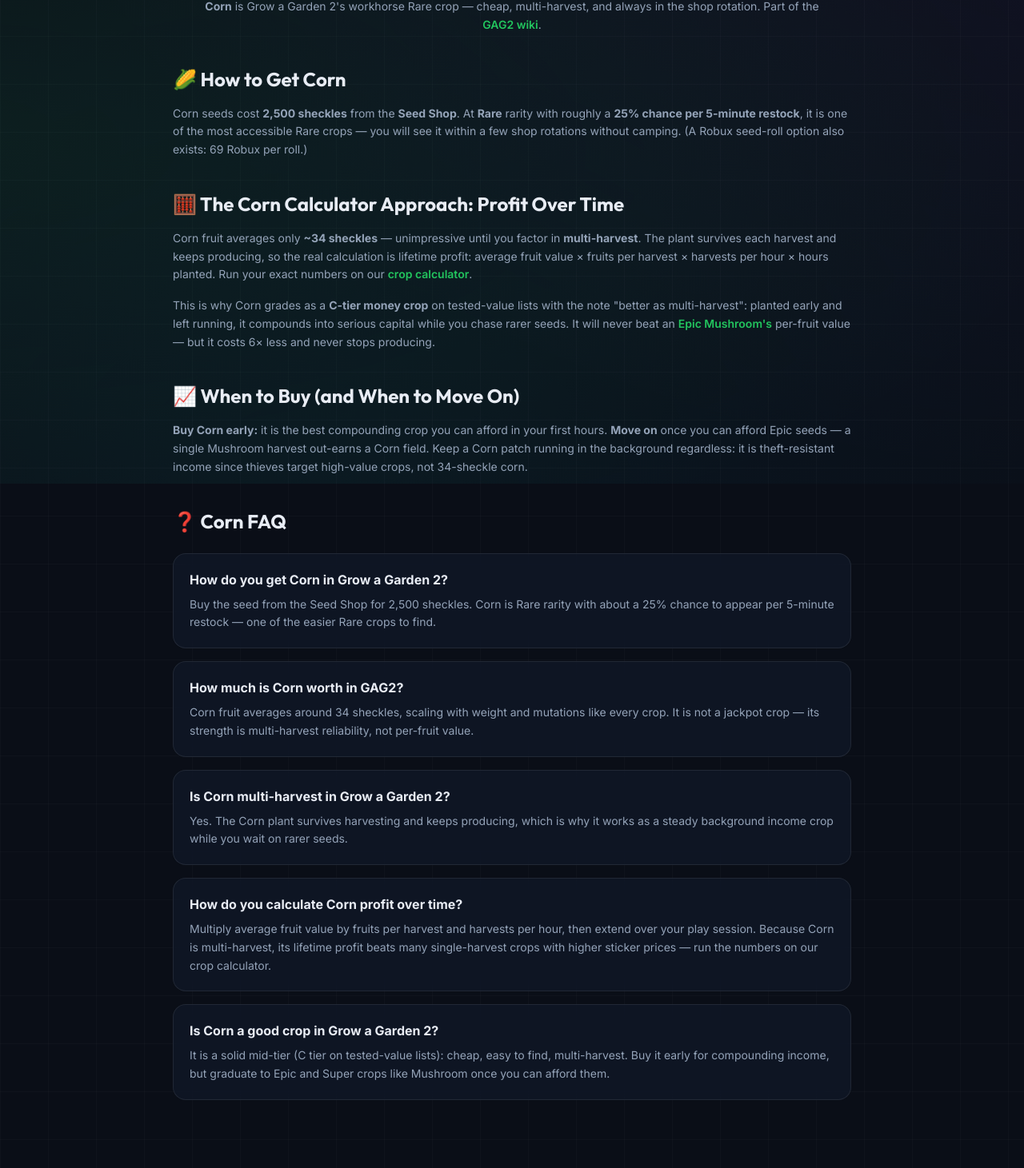
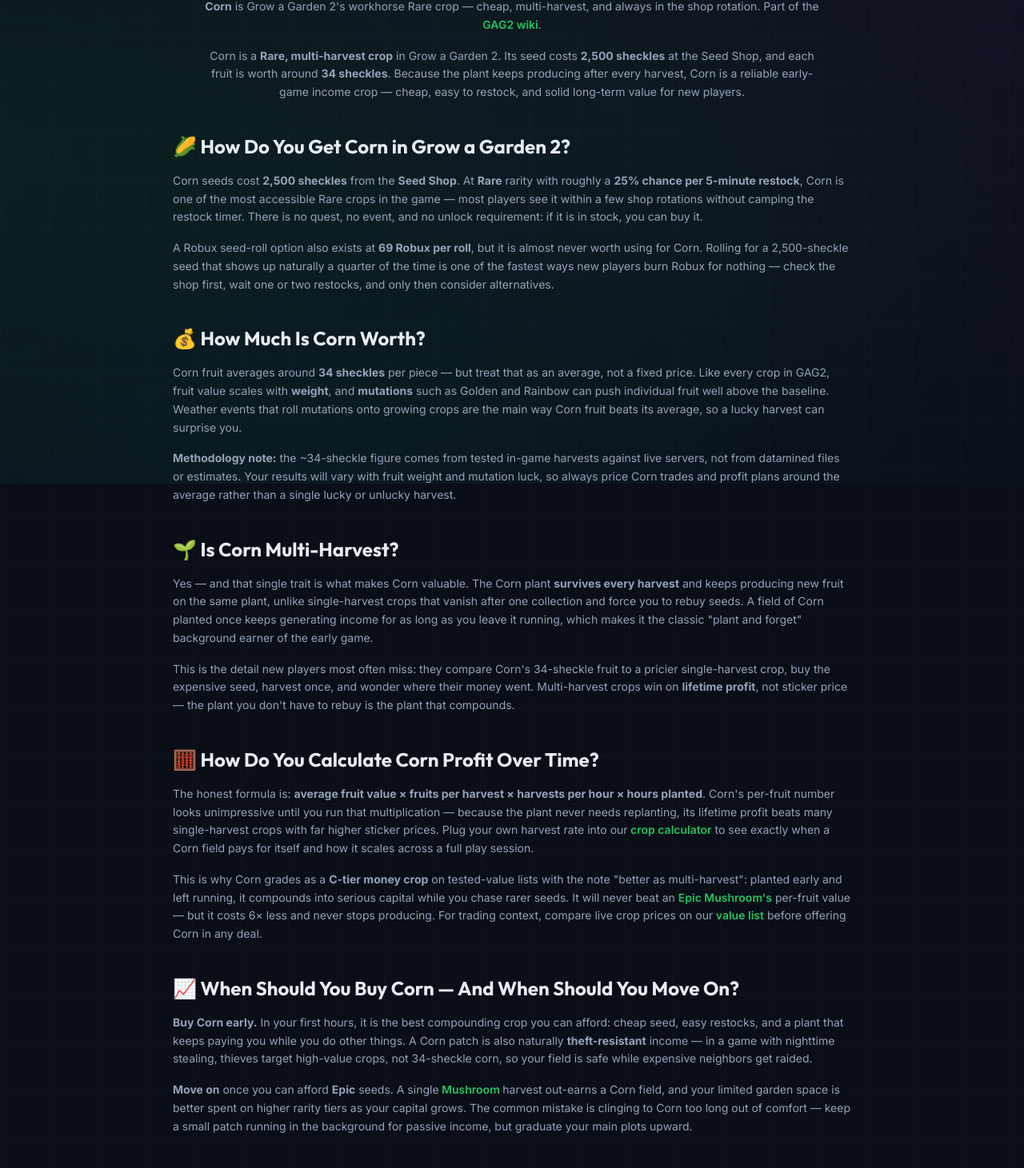
Before and after one commit to liveetcstream-beep/grow-a-garden-calculator, a Next.js app: page /grow-a-garden-2/wiki/plants/corn in a window 1280 px wide. Shown: the part 195-1656 px from the top of the page at 80% size. Built offline with nearby package versions, Linux system fonts and the light colour scheme.

Commit message:
GAG2 wiki: specialist content rewrite — Corn guide

```diff
--- a/src/app/grow-a-garden-2/wiki/plants/corn/page.tsx
+++ b/src/app/grow-a-garden-2/wiki/plants/corn/page.tsx
@@ -22,23 +22,35 @@ export const metadata: Metadata = {
 const faqs = [
   {
     q: "How do you get Corn in Grow a Garden 2?",
-    a: "Buy the seed from the Seed Shop for 2,500 sheckles. Corn is Rare rarity with about a 25% chance to appear per 5-minute restock — one of the easier Rare crops to find.",
+    a: "Buy the seed from the Seed Shop for 2,500 sheckles. Corn is Rare rarity with about a 25% chance to appear per 5-minute restock — one of the easiest Rare crops to find, so you'll see it within a few shop rotations.",
   },
   {
     q: "How much is Corn worth in GAG2?",
-    a: "Corn fruit averages around 34 sheckles, scaling with weight and mutations like every crop. It is not a jackpot crop — its strength is multi-harvest reliability, not per-fruit value.",
+    a: "Corn fruit averages around 34 sheckles per piece, but that number moves with fruit weight and mutations like Golden and Rainbow. Corn is not a jackpot crop — its strength is multi-harvest reliability, not per-fruit value.",
   },
   {
     q: "Is Corn multi-harvest in Grow a Garden 2?",
-    a: "Yes. The Corn plant survives harvesting and keeps producing, which is why it works as a steady background income crop while you wait on rarer seeds.",
+    a: "Yes. The Corn plant survives harvesting and keeps producing new fruit, which is exactly why it works as a steady background income crop while you wait for rarer seeds to appear in the shop.",
   },
   {
     q: "How do you calculate Corn profit over time?",
-    a: "Multiply average fruit value by fruits per harvest and harvests per hour, then extend over your play session. Because Corn is multi-harvest, its lifetime profit beats many single-harvest crops with higher sticker prices — run the numbers on our crop calculator.",
+    a: "Multiply average fruit value by fruits per harvest and harvests per hour, then extend that over your play session. Because Corn is multi-harvest, its lifetime profit beats many single-harvest crops with higher sticker prices — run the numbers on our crop calculator.",
   },
   {
     q: "Is Corn a good crop in Grow a Garden 2?",
-    a: "It is a solid mid-tier (C tier on tested-value lists): cheap, easy to find, multi-harvest. Buy it early for compounding income, but graduate to Epic and Super crops like Mushroom once you can afford them.",
+    a: "It is a solid mid-tier crop (C tier on tested-value lists): cheap, easy to find, and multi-harvest. Buy it early for compounding income, but graduate to Epic and Super crops like Mushroom once you can afford them.",
+  },
+  {
+    q: "Should you use Robux seed rolls to get Corn?",
+    a: "No — that is one of the most common new-player mistakes. A seed roll costs 69 Robux, while Corn appears naturally in the Seed Shop roughly 25% of the time for just 2,500 sheckles. Save your Robux for crops that are genuinely hard to find.",
+  },
+  {
+    q: "Can you trade Corn with other players?",
+    a: "Technically yes, but Corn is a poor trade asset: it's cheap, permanently in the shop rotation, and worth only ~34 sheckles per fruit, so demand is near zero. Before any crop trade, check live prices on our value list so you don't overpay.",
+  },
+  {
+    q: "Does Corn ever leave the Seed Shop?",
+    a: "No. Corn is a permanent part of the Rare rotation, so never pay a premium for seeds or fruit — patience and the 5-minute restock timer will always get you Corn at the normal 2,500-sheckle price.",
   },
 ];
 
@@ -67,45 +79,101 @@ export default function CornGuide() {
           <strong>Corn</strong> is Grow a Garden 2's workhorse Rare crop — cheap, multi-harvest, and always in the shop rotation.
           Part of the <Link href="/grow-a-garden-2/wiki" className="text-[var(--primary)] hover:underline font-semibold">GAG2 wiki</Link>.
         </p>
+        <p className="text-sm max-w-3xl mx-auto leading-relaxed mt-4" style={{ color: "var(--muted)" }}>
+          Corn is a <strong>Rare, multi-harvest crop</strong> in Grow a Garden 2. Its seed costs <strong>2,500 sheckles</strong> at the
+          Seed Shop, and each fruit is worth around <strong>34 sheckles</strong>. Because the plant keeps producing after every
+          harvest, Corn is a reliable early-game income crop — cheap, easy to restock, and solid long-term value for new players.
+        </p>
       </div>
 
       <div className="space-y-10 text-sm leading-relaxed" style={{ color: "var(--muted)" }}>
         <section>
           <h2 className="text-2xl font-bold mb-4 text-left" style={{ fontFamily: "var(--font-display)", color: "var(--foreground)" }}>
-            🌽 How to Get Corn
+            🌽 How Do You Get Corn in Grow a Garden 2?
           </h2>
           <p className="mb-4">
             Corn seeds cost <strong>2,500 sheckles</strong> from the <strong>Seed Shop</strong>. At <strong>Rare</strong> rarity
-            with roughly a <strong>25% chance per 5-minute restock</strong>, it is one of the most accessible Rare crops — you
-            will see it within a few shop rotations without camping. (A Robux seed-roll option also exists: 69 Robux per roll.)
+            with roughly a <strong>25% chance per 5-minute restock</strong>, Corn is one of the most accessible Rare crops in the
+            game — most players see it within a few shop rotations without camping the restock timer. There is no quest, no event,
+            and no unlock requirement: if it is in stock, you can buy it.
+          </p>
+          <p className="mb-4">
+            A Robux seed-roll option also exists at <strong>69 Robux per roll</strong>, but it is almost never worth using for Corn.
+            Rolling for a 2,500-sheckle seed that shows up naturally a quarter of the time is one of the fastest ways new players
+            burn Robux for nothing — check the shop first, wait one or two restocks, and only then consider alternatives.
           </p>
         </section>
 
         <section>
           <h2 className="text-2xl font-bold mb-4 text-left" style={{ fontFamily: "var(--font-display)", color: "var(--foreground)" }}>
-            🧮 The Corn Calculator Approach: Profit Over Time
+            💰 How Much Is Corn Worth?
           </h2>
           <p className="mb-4">
-            Corn fruit averages only <strong>~34 sheckles</strong> — unimpressive until you factor in <strong>multi-harvest</strong>.
-            The plant survives each harvest and keeps producing, so the real calculation is lifetime profit: average fruit value ×
-            fruits per harvest × harvests per hour × hours planted. Run your exact numbers on our <Link href="/crop-calculator" className="text-[var(--primary)] hover:underline font-semibold">crop calculator</Link>.
+            Corn fruit averages around <strong>34 sheckles</strong> per piece — but treat that as an average, not a fixed price.
+            Like every crop in GAG2, fruit value scales with <strong>weight</strong>, and <strong>mutations</strong> such as Golden
+            and Rainbow can push individual fruit well above the baseline. Weather events that roll mutations onto growing crops
+            are the main way Corn fruit beats its average, so a lucky harvest can surprise you.
+          </p>
+          <p className="mb-4">
+            <strong>Methodology note:</strong> the ~34-sheckle figure comes from tested in-game harvests against live servers, not
+            from datamined files or estimates. Your results will vary with fruit weight and mutation luck, so always price Corn
+            trades and profit plans around the average rather than a single lucky or unlucky harvest.
+          </p>
+        </section>
+
+        <section>
+          <h2 className="text-2xl font-bold mb-4 text-left" style={{ fontFamily: "var(--font-display)", color: "var(--foreground)" }}>
+            🌱 Is Corn Multi-Harvest?
+          </h2>
+          <p className="mb-4">
+            Yes — and that single trait is what makes Corn valuable. The Corn plant <strong>survives every harvest</strong> and keeps
+            producing new fruit on the same plant, unlike single-harvest crops that vanish after one collection and force you to
+            rebuy seeds. A field of Corn planted once keeps generating income for as long as you leave it running, which makes it
+            the classic "plant and forget" background earner of the early game.
+          </p>
+          <p className="mb-4">
+            This is the detail new players most often miss: they compare Corn's 34-sheckle fruit to a pricier single-harvest crop,
+            buy the expensive seed, harvest once, and wonder where their money went. Multi-harvest crops win on <strong>lifetime
+            profit</strong>, not sticker price — the plant you don't have to rebuy is the plant that compounds.
+          </p>
+        </section>
+
+        <section>
+          <h2 className="text-2xl font-bold mb-4 text-left" style={{ fontFamily: "var(--font-display)", color: "var(--foreground)" }}>
+            🧮 How Do You Calculate Corn Profit Over Time?
+          </h2>
+          <p className="mb-4">
+            The honest formula is: <strong>average fruit value × fruits per harvest × harvests per hour × hours planted</strong>.
+            Corn's per-fruit number looks unimpressive until you run that multiplication — because the plant never needs replanting,
+            its lifetime profit beats many single-harvest crops with far higher sticker prices. Plug your own harvest rate into our
+            <Link href="/crop-calculator" className="text-[var(--primary)] hover:underline font-semibold"> crop calculator</Link> to
+            see exactly when a Corn field pays for itself and how it scales across a full play session.
           </p>
           <p className="mb-4">
             This is why Corn grades as a <strong>C-tier money crop</strong> on tested-value lists with the note "better as
             multi-harvest": planted early and left running, it compounds into serious capital while you chase rarer seeds. It will
             never beat an <Link href="/grow-a-garden-2/wiki/plants/mushroom" className="text-[var(--primary)] hover:underline font-semibold">Epic Mushroom's</Link> per-fruit
-            value — but it costs 6× less and never stops producing.
+            value — but it costs 6× less and never stops producing. For trading context, compare live crop prices on our
+            <Link href="/value-list" className="text-[var(--primary)] hover:underline font-semibold"> value list</Link> before
+            offering Corn in any deal.
           </p>
         </section>
 
         <section>
           <h2 className="text-2xl font-bold mb-4 text-left" style={{ fontFamily: "var(--font-display)", color: "var(--foreground)" }}>
-            📈 When to Buy (and When to Move On)
+            📈 When Should You Buy Corn — And When Should You Move On?
           </h2>
           <p className="mb-4">
-            <strong>Buy Corn early:</strong> it is the best compounding crop you can afford in your first hours. <strong>Move on
-            </strong> once you can afford Epic seeds — a single Mushroom harvest out-earns a Corn field. Keep a Corn patch running
-            in the background regardless: it is theft-resistant income since thieves target high-value crops, not 34-sheckle corn.
+            <strong>Buy Corn early.</strong> In your first hours, it is the best compounding crop you can afford: cheap seed,
+            easy restocks, and a plant that keeps paying you while you do other things. A Corn patch is also naturally <strong>theft-resistant</strong> income — in a game with nighttime stealing, thieves target high-value crops,
+            not 34-sheckle corn, so your field is safe while expensive neighbors get raided.
+          </p>
+          <p className="mb-4">
+            <strong>Move on</strong> once you can afford <strong>Epic</strong> seeds. A single
+            <Link href="/grow-a-garden-2/wiki/plants/mushroom" className="text-[var(--primary)] hover:underline font-semibold"> Mushroom </Link>
+            harvest out-earns a Corn field, and your limited garden space is better spent on higher rarity tiers as your capital
+            grows. The common mistake is clinging to Corn too long out of comfort — keep a small patch running in the background
+            for passive income, but graduate your main plots upward.
           </p>
         </section>
 
```
